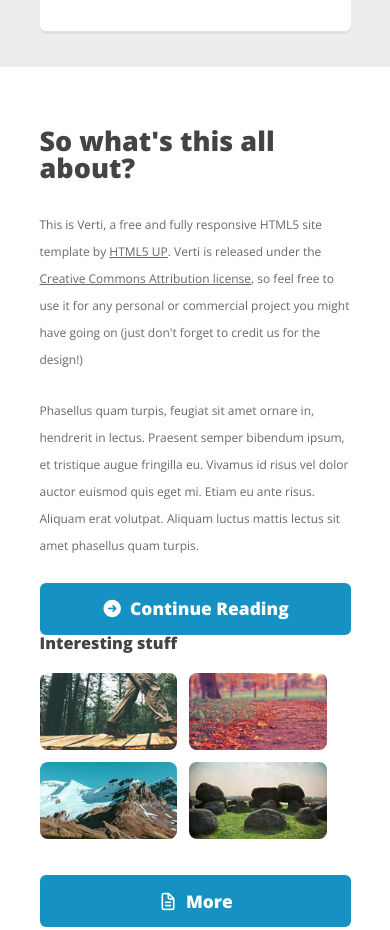
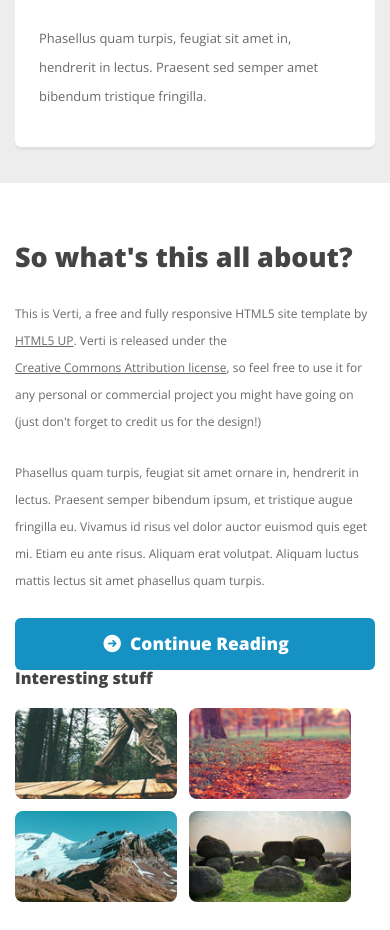
Before and after one commit to dragon-rakich/verti-html5up-scss, a website built with Parcel: page index.html in a window 390 px wide. Shown: the part 2040-2970 px from the top of the page. Built offline with nearby package versions, Linux system fonts and the light colour scheme.

Commit message:
Container width for mobile updated

```diff
--- a/scss/common/_global-styles.scss
+++ b/scss/common/_global-styles.scss
@@ -23,7 +23,7 @@ a {
     @include mixins.desktop-styles() {max-width: 1200px;};
     @include mixins.tablet-landscape-styles() {max-width: 960px;};
     @include mixins.tablet-portrait-styles() {max-width: 90%;};
-    @include mixins.mobile-styles() {padding: 0 20px;};
+    @include mixins.mobile-styles() {max-width: 100%; padding: 0 15px;};
 
 
 }
```
